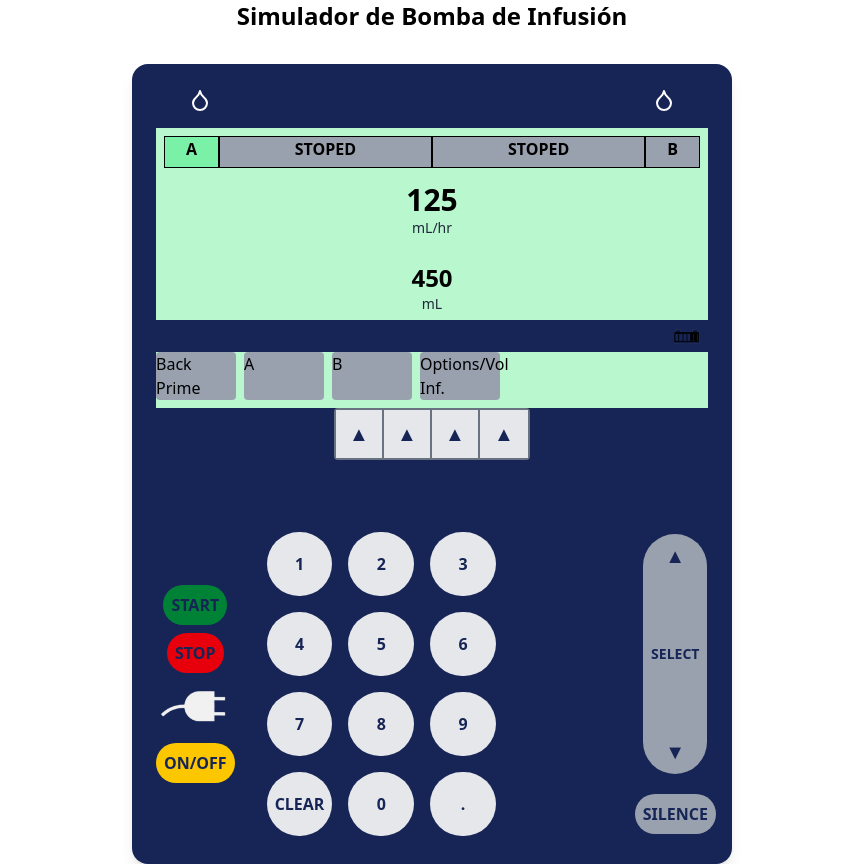
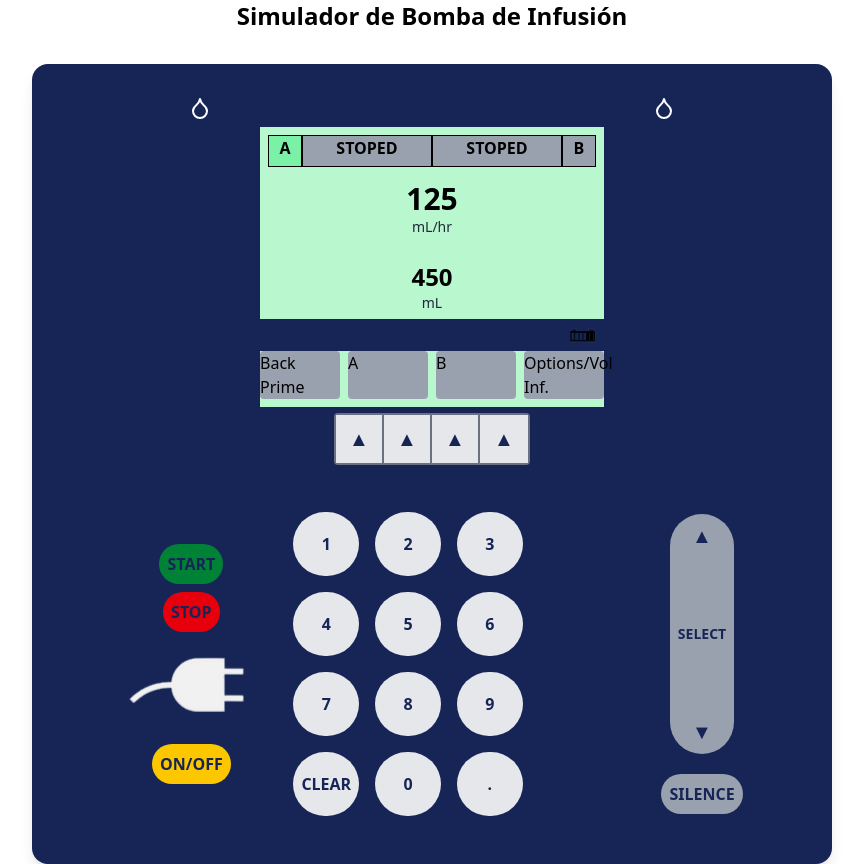
Before and after one commit to vpeinado263/simulador-bomba-insulina, a Next.js app in the folder frontend/: page / in a window 1280 px wide. Shown: the whole page, without its empty margins (208-1071 px from the left). Built offline with nearby package versions, Linux system fonts and the light colour scheme.

Commit message:
Editar estilos en componentes

```diff
--- a/frontend/src/components/templates/DeviceLayout.jsx
+++ b/frontend/src/components/templates/DeviceLayout.jsx
@@ -5,15 +5,17 @@ import Lcd from "../organisms/Lcd";
 
 const DeviceLayout = () => {
   return (
-    <div className="w-[600px] h-[800px] bg-blue-950 rounded-2xl shadow-lg flex flex-col justify-between items-center p-6">
+    <div className="w-[800px] h-[800px] bg-blue-950 rounded-2xl shadow-lg flex flex-col justify-between items-center p-8">
       <div>
         <FluidIndicators />
       </div>
-      <div className="w-full flex flex-col items-center my-4">
+      <div>
         <Lcd />
+      </div>
+      <div>
         <Softkeys />
       </div>
-      <div className="w-full flex-1 flex items-end justify-center mt-4">
+      <div>
         <ControlPanel />
       </div>
     </div>
```
